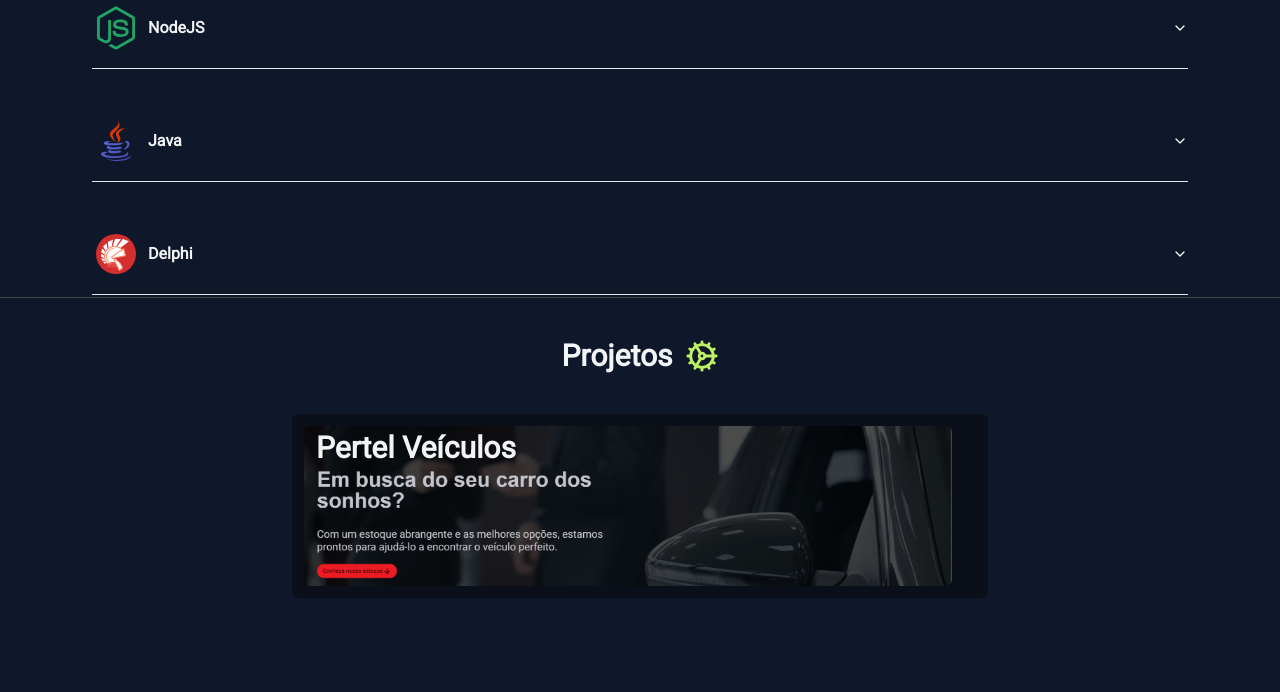
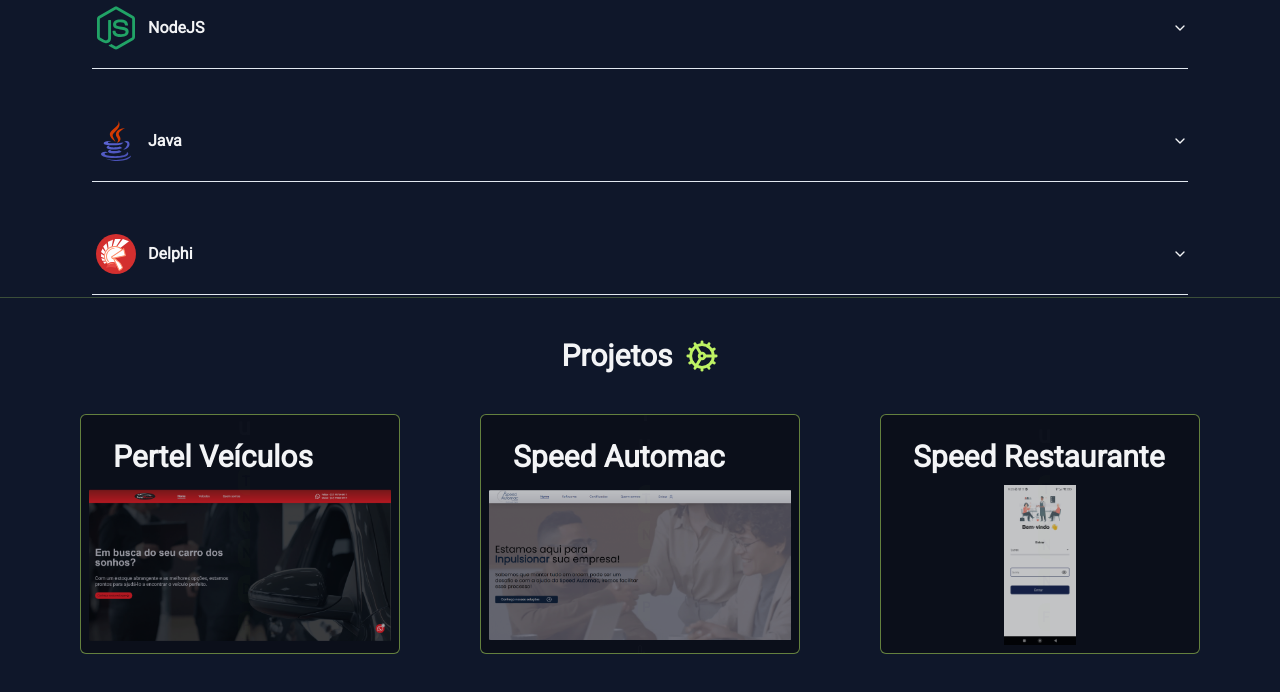
Before and after one commit to lucsaprigio/portifolio-lucas, a Next.js app: page / in a window 1280 px wide. Shown: the part 1106-1798 px from the top of the page. Built offline with nearby package versions, Linux system fonts and the light colour scheme.

Commit message:
Projects

```diff
--- a/src/app/layout.tsx
+++ b/src/app/layout.tsx
@@ -12,7 +12,7 @@
 
 
 export const metadata: Metadata = {
-  title: "Portifolio Lucas",
+  title: "Portifolio Lucas Aprigio",
   description: "Portifolio criado para demonstrações de serviços",
 };
 
@@ -30,6 +30,7 @@
           enableSystem
           disableTransitionOnChange
         >
+          <Navbar />
           {children}
         </ThemeProvider>
       </body>
--- a/src/app/page.tsx
+++ b/src/app/page.tsx
@@ -6,7 +6,6 @@
 export default function Home() {
   return (
     <main>
-      <Navbar />
       <TopHome />
       <div className="border-t-[1px] border-lime-300 opacity-25 px-2" />
       <SectionSkills />
--- /dev/null
+++ b/src/app/speed-mobile/page.tsx
@@ -0,0 +1,29 @@
+import { Metadata } from 'next';
+import Image from 'next/image';
+import SpeedRestaurantImg from '../../../public/speed-restaurant.png';
+
+export const metadata: Metadata = {
+    title: 'Speed Restaurante | Portifolio Lucas',
+    description: 'Speed Restaurante',
+}
+
+export default function SpeedMobile() {
+    return (
+        <section className="flex h-screen">
+            <div className="flex flex-col p-14 gap-3">
+                <strong className="text-4xl text-lime-300">
+                    Speed Restaurante
+                </strong>
+                <span className="text-1xl">
+                    O aplicativo foi criado com o intuito de agilizar os atendimentos aos clientes. Inicialmente, ele é utilizado diretamente pelos garçons. No entanto, estou desenvolvendo uma funcionalidade para que os próprios clientes possam utilizar.
+                    Futuramente, eles poderão escanear o QR Code disponível na mesa, acessar o cardápio e fazer seus próprios pedidos.
+                </span>
+                <Image
+                    src={SpeedRestaurantImg}
+                    alt="Festa"
+                    className="w-full h-full rounded-md object-cover"
+                />
+            </div>
+        </section>
+    )
+}
--- a/src/components/project-section.tsx
+++ b/src/components/project-section.tsx
@@ -1,6 +1,8 @@
 import { Cog } from 'lucide-react';
 import { SectionProjectCard } from './section-project-cards';
 import pertelImg from "../../public/pertel.png";
+import speedImg from "../../public/speed.png";
+import speedLoginImg from "../../public/speed-login.jpeg";
 
 export function ProjectSection() {
     return (
@@ -9,10 +11,25 @@
                 <strong className="items-center text-3xl"> Projetos</strong>
                 <Cog className="text-lime-300" size={34} />
             </div>
-            <section>
-                <SectionProjectCard image={pertelImg} title='Pertel Veículos'>
-                    <span>Teste</span>
-                    <span>Teste</span>
+            <section className="flex items-center justify-center">
+                <SectionProjectCard image={pertelImg} title='Pertel Veículos' site="https://www.pertelveiculos.com.br">
+                    <span className="bg-lime-300 p-1 rounded-lg text-zinc-950 font-semibold text-sm">Typescript</span>
+                    <span className="bg-lime-300 p-1 rounded-lg text-zinc-950 font-semibold text-sm">NextJS</span>
+                    <span className="bg-lime-300 p-1 rounded-lg text-zinc-950 font-semibold text-sm">NodeJS</span>
+                    <span className="bg-lime-300 p-1 rounded-lg text-zinc-950 font-semibold text-sm">Docker</span>
+                    <span className="bg-lime-300 p-1 rounded-lg text-zinc-950 font-semibold text-sm">PostgreSQL</span>
+                </SectionProjectCard>
+                <SectionProjectCard image={speedImg} title='Speed Automac' site="https://speedautomac.com.br">
+                    <span className="bg-lime-300 p-1 rounded-lg text-zinc-950 font-semibold text-sm">Typescript</span>
+                    <span className="bg-lime-300 p-1 rounded-lg text-zinc-950 font-semibold text-sm">NextJS</span>
+                    <span className="bg-lime-300 p-1 rounded-lg text-zinc-950 font-semibold text-sm">Prisma</span>
+                    <span className="bg-lime-300 p-1 rounded-lg text-zinc-950 font-semibold text-sm">PostgreSQL</span>
+                </SectionProjectCard>
+                <SectionProjectCard image={speedLoginImg} title='Speed Restaurante' site="/speed-mobile">
+                    <span className="bg-lime-300 p-1 rounded-lg text-zinc-950 font-semibold text-sm">Typescript</span>
+                    <span className="bg-lime-300 p-1 rounded-lg text-zinc-950 font-semibold text-sm">React Native</span>
+                    <span className="bg-lime-300 p-1 rounded-lg text-zinc-950 font-semibold text-sm">NodeJS</span>
+                    <span className="bg-lime-300 p-1 rounded-lg text-zinc-950 font-semibold text-sm">FirebirdSQL</span>
                 </SectionProjectCard>
             </section>
         </main>
--- a/src/components/section-project-cards.tsx
+++ b/src/components/section-project-cards.tsx
@@ -2,18 +2,20 @@
 import Image, { StaticImageData } from "next/image";
 import { ReactNode, useEffect, useRef } from "react";
 import { gsap } from "gsap";
+import Link from "next/link";
 
 type Props = {
     title: string;
     image: StaticImageData;
     children: ReactNode;
+    site: string;
 }
 
 type TextProps = {
     children: ReactNode;
 }
 
-function SectionProjectCard({ title, image, children }: Props) {
+function SectionProjectCard({ title, image, children, site }: Props) {
     const animationCardDiv = useRef<any | null>(null);
 
     const cardRef = useRef(null);
@@ -28,15 +30,13 @@
         animationCardDiv.current = gsap.timeline({ paused: true });
 
         animationCardDiv.current.to(image, {
-            width: '0',
-            opacity: 0,
+            opacity: 0.1,
             duration: 0,
             ease: 'power4.inOut',
         });
 
         animationCardDiv.current.to(card, {
-            width: '100%',
-            duration: 0.5,
+            duration: 0.2,
             ease: 'power4.inOut',
         });
 
@@ -61,24 +61,33 @@
     };
 
     return (
-        <section className="flex flex-col items-center justify-center rounded-lg gap-1 p-10">
-            <div onMouseEnter={animationXStart} onMouseLeave={animationXReverse} className="relative flex flex-row gap-2 items-center justify-center rounded-md z-50 bg-zinc-950 bg-opacity-50 group overflow-hidden" ref={cardRef}>
-                <div className="w-[42rem] p-3">
+        <section className="flex items-center justify-center rounded-lg gap-1 p-10">
+            <div onMouseEnter={animationXStart} onMouseLeave={animationXReverse} className="relative flex flex-row w-80 h-60 p-2 gap-2 items-center justify-center border-[1px] border-lime-300 border-opacity-50 rounded-md z-50 bg-zinc-950 bg-opacity-50 group overflow-hidden" ref={cardRef}>
+                <div className="relative flex items-center justify-start w-full h-full p-3">
                     <Image
                         ref={imageRef}
                         src={image}
                         alt="Festa"
-                        className="relative w-full h-40 object-cover rounded-md"
+                        className="absolute w-full h-40 bottom-0 left-0 rounded-md opacity-75 object-contain"
+                        objectFit="contain"
                     />
                     <strong className="text-3xl absolute top-4 left-6 group-hover:opacity-0">{title}</strong>
                 </div>
-                <div className="w-0 overflow-hidden opacity-0 px-2" ref={textRef}>
-                    <h2 className="text-2xl font-bold z-50">
-                        {title}
-                    </h2>
-                    <span>
-                        {children}
-                    </span>
+                <div className="absolute w-0 overflow-hidden opacity-0 px-2" ref={textRef}>
+                    <div className="flex flex-col gap-6">
+                        <h2 className="text-2xl font-bold">
+                            Tecnologias utilizadas
+                        </h2>
+                        <div className="flex flex-wrap gap-2">
+                            {children}
+                        </div>
+                        {
+                            !!site &&
+                            <Link className="border-[1px] border-gray-50 text-gray-50 hover:brightness-75 rounded-lg text-center transition-all duration-150" href={site} target="blank">
+                                Acessar
+                            </Link>
+                        }
+                    </div>
                 </div>
             </div>
         </section>
```
Also changed, not shown: public/speed-login.jpeg (added), public/speed-restaurant.png (added).
